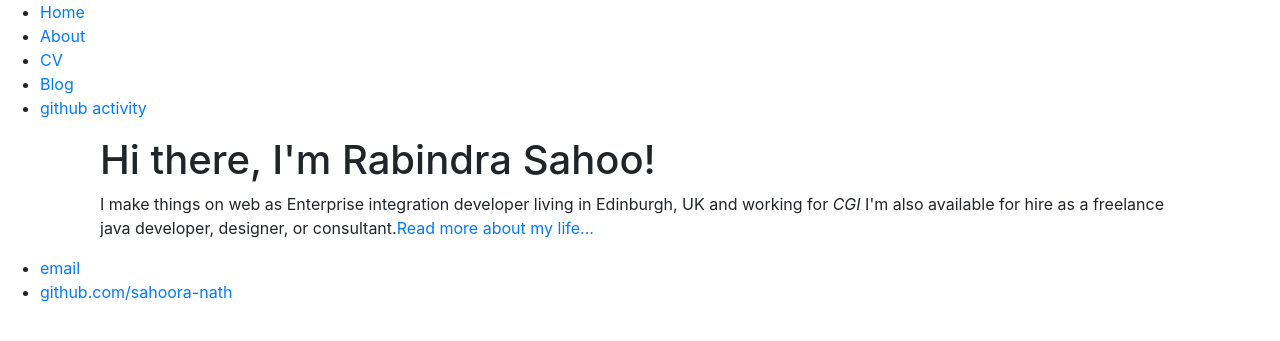
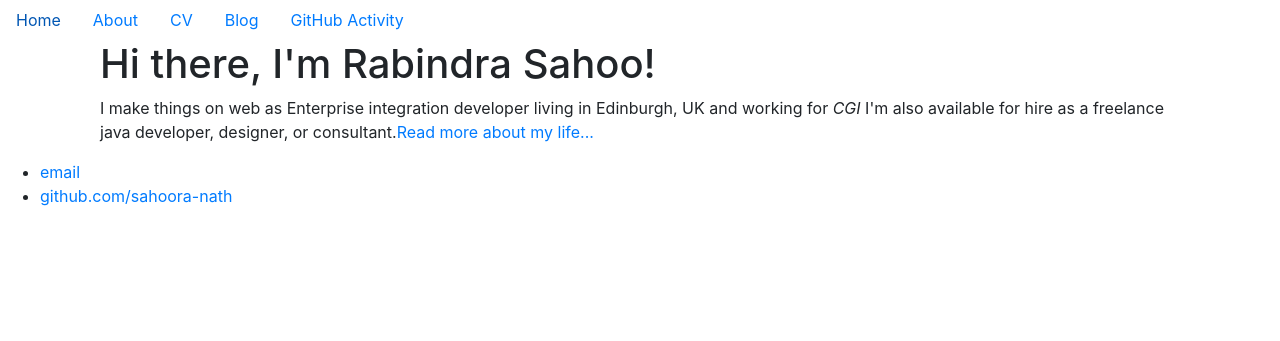
Before and after one commit to sahoora-nath/sahoora-nath.github.io, a Jekyll site: the page built from index.html, in a window 1280 px wide. Shown: the top 341 px of the page. Built offline with Jekyll 4.4.1, drawn with Linux system fonts in a browser that asks for light colours.

Commit message:
css modified

```diff
--- a/_layouts/default.html
+++ b/_layouts/default.html
@@ -8,7 +8,24 @@
 			<script src="https://stackpath.bootstrapcdn.com/bootstrap/4.1.1/js/bootstrap.min.js"></script>
 		</head>
 		<body>
-			<nav>
+			<ul class="nav">
+  <li class="nav-item">
+    <a class="nav-link active" href="/">Home</a>
+  </li>
+  <li class="nav-item">
+    <a class="nav-link" href="/about">About</a>
+  </li>
+  <li class="nav-item">
+    <a class="nav-link" href="/cv">CV</a>
+  </li>
+  <li class="nav-item">
+    <a class="nav-link" href="/blog">Blog</a>
+  </li>
+	<li class="nav-item">
+    <a class="nav-link" href="https://resume.github.io/?sahoora-nath">GitHub Activity</a>
+  </li>
+</ul>
+			<!-- <nav>
 	    		<ul>
 	        		<li><a href="/">Home</a></li>
 		        	<li><a href="/about">About</a></li>
@@ -16,7 +33,7 @@
 	        		<li><a href="/blog">Blog</a></li>
 							<li><a href="https://resume.github.io/?sahoora-nath">github activity</a></li>
 	    		</ul>
-			</nav>
+			</nav> -->
 			<div class="container">
 
 			{{ content }}
```
